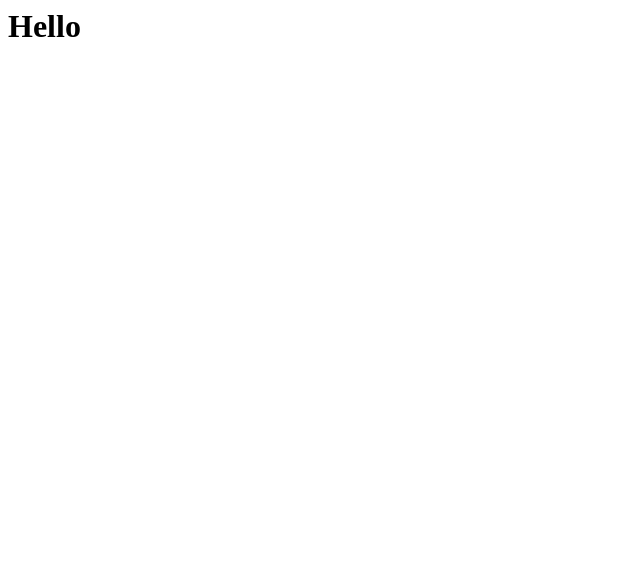
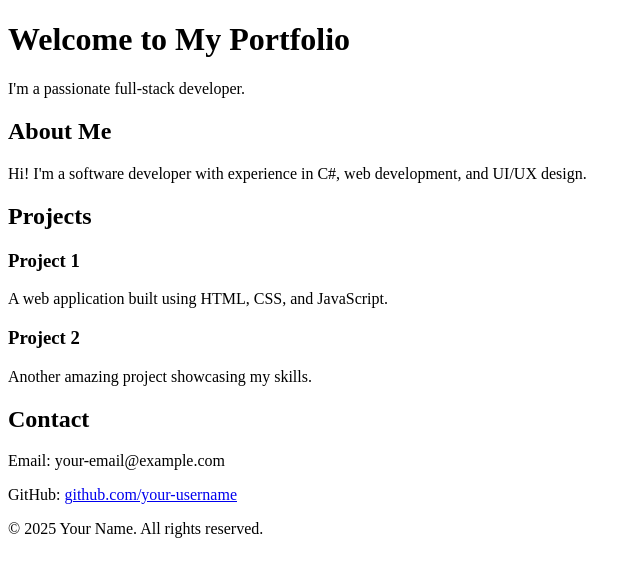
Before and after one commit to ManojsaiNeelam/portfoilo, a website: page index.html in a window 1280 px wide. Shown: the whole page, without its empty margins (0-641 px from the left). Drawn offline with Linux system fonts and the light colour scheme.

Commit message:
Update index.html

```diff
--- a/index.html
+++ b/index.html
@@ -1 +1,42 @@
-<h1>Hello</h1>
+<!DOCTYPE html>
+<html lang="en">
+<head>
+    <meta charset="UTF-8">
+    <meta name="viewport" content="width=device-width, initial-scale=1.0">
+    <title>My Portfolio</title>
+    <link rel="stylesheet" href="style.css">
+</head>
+<body>
+    <header>
+        <h1>Welcome to My Portfolio</h1>
+        <p>I'm a passionate full-stack developer.</p>
+    </header>
+
+    <section class="about">
+        <h2>About Me</h2>
+        <p>Hi! I'm a software developer with experience in C#, web development, and UI/UX design.</p>
+    </section>
+
+    <section class="projects">
+        <h2>Projects</h2>
+        <div class="project-card">
+            <h3>Project 1</h3>
+            <p>A web application built using HTML, CSS, and JavaScript.</p>
+        </div>
+        <div class="project-card">
+            <h3>Project 2</h3>
+            <p>Another amazing project showcasing my skills.</p>
+        </div>
+    </section>
+
+    <section class="contact">
+        <h2>Contact</h2>
+        <p>Email: your-email@example.com</p>
+        <p>GitHub: <a href="https://github.com/your-username" target="_blank">github.com/your-username</a></p>
+    </section>
+
+    <footer>
+        <p>© 2025 Your Name. All rights reserved.</p>
+    </footer>
+</body>
+</html>
```
